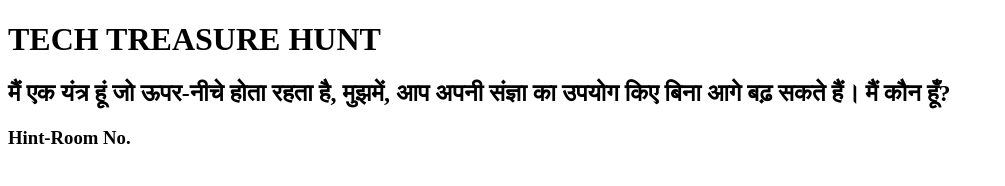
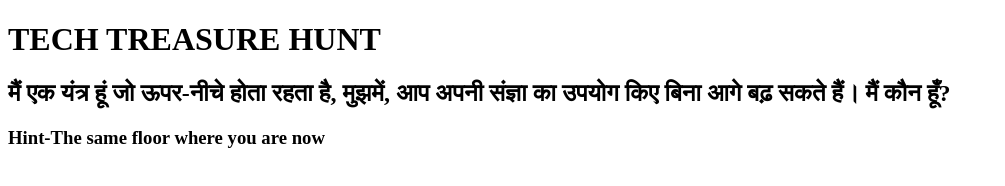
Before and after one commit to Ankitpardhi27/Circle-, a plain HTML site: page index.html in a window 1280 px wide. Shown: the whole page, without its empty margins (0-1005 px from the left). Drawn offline with Linux system fonts and the light colour scheme.

Commit message:
Update index.html

```diff
--- a/index.html
+++ b/index.html
@@ -10,6 +10,6 @@
     <h2> मैं एक यंत्र हूं जो ऊपर-नीचे होता रहता है,
 मुझमें, आप अपनी संज्ञा का उपयोग किए बिना आगे बढ़ सकते हैं।
 मैं कौन हूँ?</h2>
-    <h3>Hint-Room No. </h3>
+    <h3>Hint-The same floor where you are now </h3>
 </body>
 </html>
```
